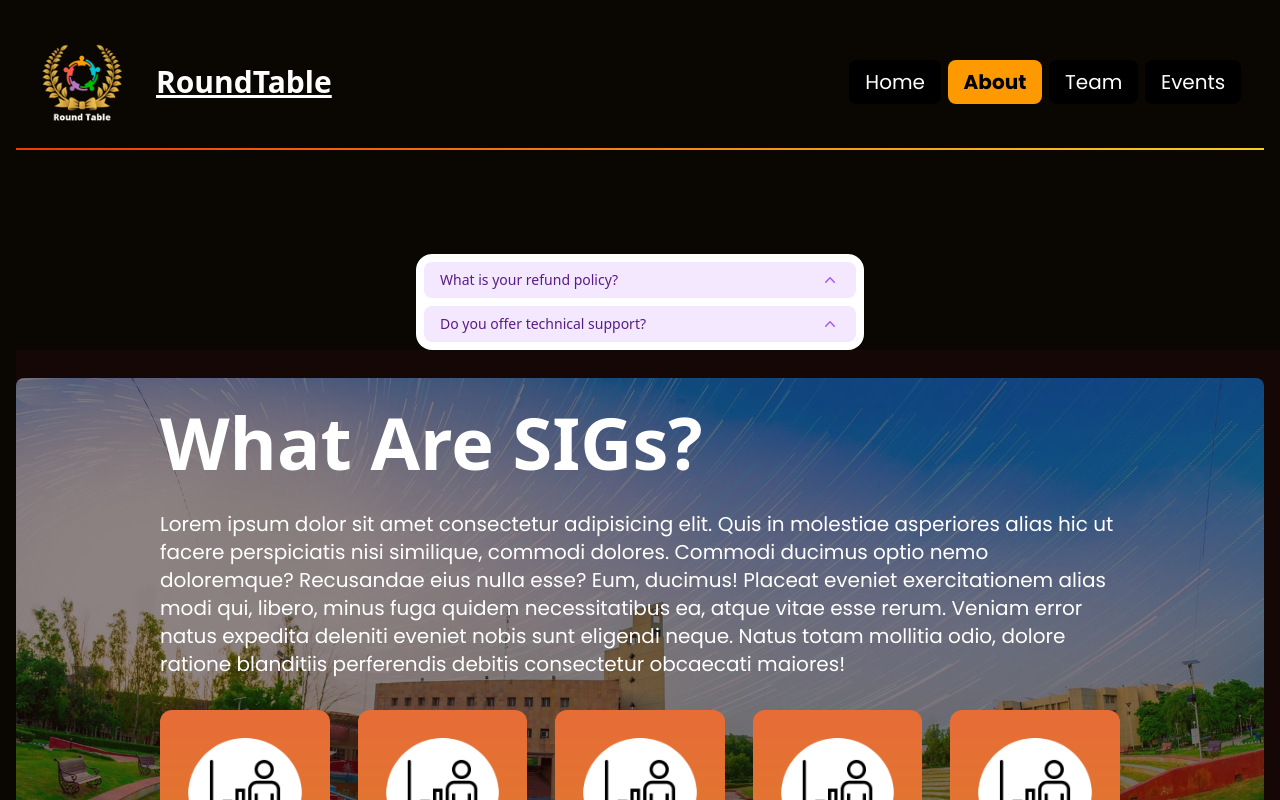
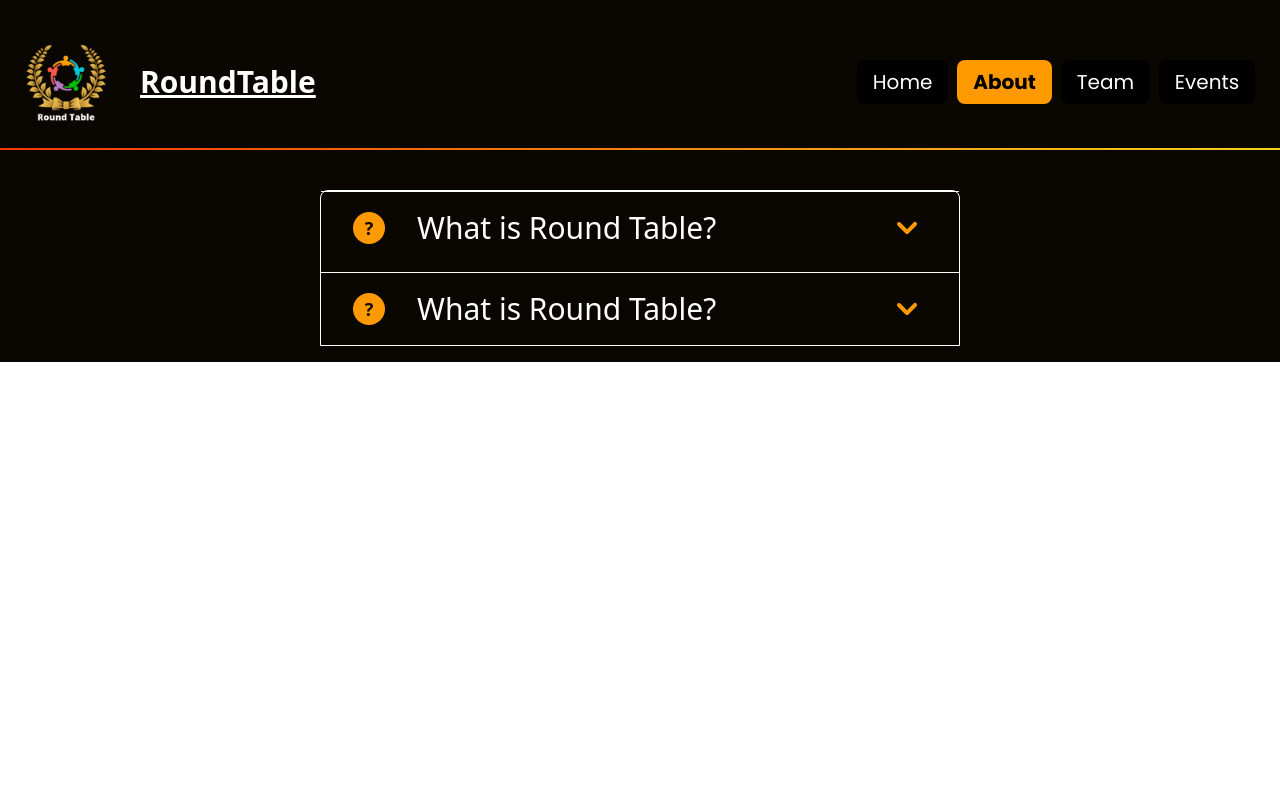
Before and after one commit to RoundTableDTU/Official-Website, a Next.js app: page /about in a window 1280 px wide. Shown: the top 800 px of the page. Built offline with nearby package versions, Linux system fonts and the light colour scheme.

Commit message:
about page accordian done

```diff
--- /dev/null
+++ b/components/FaqAccordian/AccordianItem.tsx
@@ -0,0 +1,53 @@
+import React, { useState } from "react";
+
+type Props = {
+  item: {
+    title: string;
+    content: string;
+  };
+};
+
+const AccordianItem = (props: Props) => {
+  const [toggleAccordian, seTtoggleAccordian] = useState(false);
+  return (
+    <div
+      className={`rounded-lg w-full cursor-pointer flex flex-col gap-1`}
+      onClick={() => seTtoggleAccordian(!toggleAccordian)}
+    >
+      <div className="flex justify-between gap-8 w-full items-center py-4 border-t-[1px] border-white px-8">
+        <div className="flex gap-8 items-center">
+          <button className="rounded-full w-8 aspect-square bg-primary-orange text-primary-black text-lg font-bold">
+            ?
+          </button>
+          <h1 className="text-3xl">{props.item.title}</h1>
+        </div>
+        <div>
+          <svg
+            data-accordion-icon
+            fill="currentColor"
+            viewBox="0 0 20 20"
+            xmlns="http://www.w3.org/2000/svg"
+            className={`${
+              toggleAccordian ? `rotate-180` : ``
+            } aspect-square w-10 text-primary-orange`}
+          >
+            <path
+              fill-rule="evenodd"
+              d="M5.293 7.293a1 1 0 011.414 0L10 10.586l3.293-3.293a1 1 0 111.414 1.414l-4 4a1 1 0 01-1.414 0l-4-4a1 1 0 010-1.414z"
+              clip-rule="evenodd"
+            ></path>
+          </svg>
+        </div>
+      </div>
+      <div
+        className={`${
+          toggleAccordian ? `block` : `hidden`
+        } border-[1px] border-primary-orange rounded-sm p-6 transition-all`}
+      >
+        <p className="text-lg">{props.item.content}</p>
+      </div>
+    </div>
+  );
+};
+
+export default AccordianItem;
--- /dev/null
+++ b/components/FaqAccordian/index.tsx
@@ -0,0 +1,17 @@
+import React from "react";
+import AccordianItem from "./AccordianItem";
+import { accordianText } from "../../utility/roundtableText";
+
+type Props = {
+  className?: string;
+};
+
+const renderAccordianItems = accordianText.map((item, index) => {
+  return <AccordianItem key={index} item={item} />;
+});
+
+const FaqAccordian = (props: Props) => {
+  return <div className={`${props.className}`}>{renderAccordianItems}</div>;
+};
+
+export default FaqAccordian;
--- a/components/Layout/index.tsx
+++ b/components/Layout/index.tsx
@@ -8,7 +8,7 @@ type Props = {
 
 const Layout = (props: Props) => {
   return (
-    <div className="w-full flex flex-col items-center justify-evenely bg-primary-black text-white p-4 gap-10">
+    <div className="w-full flex flex-col items-center bg-primary-black text-white py-4 gap-10">
       <Navbar />
       <div className="w-full h-full">{props.children}</div>
     </div>
--- a/package.json
+++ b/package.json
@@ -6,9 +6,6 @@
     "start": "next start"
   },
   "dependencies": {
-    "@headlessui/react": "^1.7.4",
-    "@heroicons/react": "^2.0.13",
-    "heroicons": "^2.0.13",
     "next": "latest",
     "react": "18.2.0",
     "react-dom": "18.2.0",
--- a/pages/about.tsx
+++ b/pages/about.tsx
@@ -3,63 +3,45 @@ import SigCard from "../components/SigCard";
 
 import Layout from "../components/Layout";
 import Faq from "../components/Faq";
+import FaqAccordian from "../components/FaqAccordian";
 
 type Props = {};
 
 const About = (props: Props) => {
-
   return (
     <Layout>
-
-
-    <Faq/>
-
-
-
+      <FaqAccordian className=" w-1/2 m-auto rounded-t-lg flex flex-col gap-2 transition-all box-border border-[1px] border-white" />
       {/* overflow hatana hai, horizontal scrollbar hatana hai */}
       {/* img extend hori usse fix krna hai */}
-      <div className="absolute mr-4 px-36  pt-14  z-10 ">
-      <h1 className="text-7xl font-bold">What Are SIGs?</h1>
-        <p className="text-xl my-8 font-poppins">Lorem ipsum dolor sit amet consectetur adipisicing elit. Quis in molestiae asperiores alias hic ut facere perspiciatis nisi similique, commodi dolores. Commodi ducimus optio nemo doloremque? Recusandae eius nulla esse? Eum, ducimus! Placeat eveniet exercitationem alias modi qui, libero, minus fuga quidem necessitatibus ea, atque vitae esse rerum. Veniam error natus expedita deleniti eveniet nobis sunt eligendi neque. Natus totam mollitia odio, dolore ratione blanditiis perferendis debitis consectetur obcaecati maiores!</p>
+      {/* <div className="absolute mr-4 px-36  pt-14  z-10 ">
+        <h1 className="text-7xl font-bold">What Are SIGs?</h1>
+        <p className="text-xl my-8 font-poppins">
+          Lorem ipsum dolor sit amet consectetur adipisicing elit. Quis in
+          molestiae asperiores alias hic ut facere perspiciatis nisi similique,
+          commodi dolores. Commodi ducimus optio nemo doloremque? Recusandae
+          eius nulla esse? Eum, ducimus! Placeat eveniet exercitationem alias
+          modi qui, libero, minus fuga quidem necessitatibus ea, atque vitae
+          esse rerum. Veniam error natus expedita deleniti eveniet nobis sunt
+          eligendi neque. Natus totam mollitia odio, dolore ratione blanditiis
+          perferendis debitis consectetur obcaecati maiores!
+        </p>
 
         <div className="grid grid-cols-5 gap-x-7 ">
-        <SigCard sigName = "Development"/>
-        <SigCard sigName = "DSA/CP"/>
-        <SigCard sigName = "AI/ML"/>
-        <SigCard sigName = "Finance"/>
-        <SigCard sigName = "Data Analysis"/>
+          <SigCard sigName="Development" />
+          <SigCard sigName="DSA/CP" />
+          <SigCard sigName="AI/ML" />
+          <SigCard sigName="Finance" />
+          <SigCard sigName="Data Analysis" />
         </div>
       </div>
       <div className="h-full w-full absolute z-[2] bg-[#1f0909]/[0.5]"></div>
       <img
-        src='/assets/images/sig-bg.jpg'
+        src="/assets/images/sig-bg.jpg"
         alt="SIG Background Image"
         className=" object-cover     mt-7 rounded-lg"
-      />
-
-
-
-
+      /> */}
     </Layout>
   );
 };
 
 export default About;
-
-// className="grid grid-cols-1 md:grid-cols-2 lg:grid-cols-3 gap-4"
-
-// {Object.keys(councilMembers).map((counilMember, index) => {
-//   return (
-//     <button
-//       className={`border-2 ${
-//         councilMembersToggle === "seniorCouncil"
-//           ? `shadow-neon-orange`
-//           : `border-primary-orange`
-//       }  rounded-md px-6 py-4 text-xl`}
-//       key={index}
-//       onClick={() => setCouncilMembesrToggle(counilMember)}
-//     >
-//       {counilMember}
-//     </button>
-//   );
-// })}
--- a/pages/index.tsx
+++ b/pages/index.tsx
@@ -4,7 +4,6 @@ import Image from "next/image";
 import Layout from "../components/Layout";
 import Footer from "../components/Footer";
 import Carousel from "../components/Carousel";
-import CarouselNew from "../components/CarouselNew";
 import { homePageAboutText } from "../utility/roundtableText";
 import AboutCards from "../components/AboutCards";
 import EventCard from "../components/EventCard";
@@ -73,7 +72,7 @@ const renderRecentEvents = recentEvents.map((event, index) => {
 
 const Home: NextPage = () => {
   return (
-    <>
+    <div className="w-full">
       <Layout>
         <div className="w-full h-screen flex flex-col gap-10 justify-center items-center">
           <Carousel />
@@ -83,7 +82,9 @@ const Home: NextPage = () => {
             <h1 className="text-7xl font-bold text-center text-white rounded-md px-10 py-4">
               About Roundtable
             </h1>
-            <p className="text-2xl px-24 font-poppins relative">{homePageAboutText}</p>
+            <p className="text-2xl px-24 font-poppins relative">
+              {homePageAboutText}
+            </p>
           </div>
           <div className="grid grid-cols-1 md:grid-cols-2 xl:grid-cols-3 gap-16 md:gap-x-4 md:gap-y-12 lg:gap-8 px-3 m-auto py-10 ">
             {renderAboutCards}
@@ -101,7 +102,7 @@ const Home: NextPage = () => {
         </div>
       </Layout>
       <Footer />
-    </>
+    </div>
   );
 };
 
--- a/styles/globals.css
+++ b/styles/globals.css
@@ -94,8 +94,8 @@
 
 ::-webkit-scrollbar-track
 {
-	-webkit-box-shadow: inset 0 0 6px rgba(255, 153, 0, 0.3);
-	box-shadow: inset 0 0 6px rgba(0,0,0,0.3);
+	/* -webkit-box-shadow: inset 0 0 6px rgba(255, 153, 0, 0.3);
+	box-shadow: inset 0 0 6px rgba(0,0,0,0.3); */
 	border-radius: 10px;
 	background-color: #242321;
 }
@@ -109,14 +109,9 @@
 ::-webkit-scrollbar-thumb
 {
 	border-radius: 10px;
-	-webkit-box-shadow: inset 0 0 6px rgba(0,0,0,.3);
-	box-shadow: inset 0 0 6px rgba(0,0,0,.3);
-    background-image: -webkit-gradient(linear,
-									   left bottom,
-									   left top,
-									   color-stop(0.44, rgba(124, 45, 18, 0.3)),
-									   color-stop(0.72, rgba(124, 45, 18, 0.6)),
-									   color-stop(0.86, rgba(124, 45, 18, 0.8)));
+	/* -webkit-box-shadow: inset 0 0 6px rgba(0,0,0,.3);
+	box-shadow: inset 0 0 6px rgba(0,0,0,.3); */
+    background-image: linear-gradient(to bottom, rgba(124, 45, 18, 0.3), rgba(124, 45, 18, 0.6), rgba(124, 45, 18, 0.8));
 }
 
 @layer base{
--- a/utility/roundtableText.ts
+++ b/utility/roundtableText.ts
@@ -26,3 +26,15 @@ export const slides = [
       text: `We organize Technical and Non-Technical workshops for members and students These include resume building, case study analysis, technical workshops such as competitive programming, web development & machine learning.`,
     },
   ];
+
+  export const accordianText = [
+    {
+      title: `What is Round Table?`,
+      content: `Round Table, Delhi Technological University was formed in 2014 with the aim of knitting together the technical and non-technical aspects of a job. Society strives to inculcate the essential skills required for technical and non-technical job profiles. We aim to bridge the gap between the numerous aspects of a job and make students market-ready. Our vision is achieved by engaging students in various workshops, highlighting the nuances of CV building, financing and so on. Our team is always open to working with enthusiastic and talented young people who are diligent in their endeavors.`,
+    },
+    {
+      title: `What is Round Table?`,
+      content: `Round Table, Delhi Technological University was formed in 2014 with the aim of knitting together the technical and non-technical aspects of a job. Society strives to inculcate the essential skills required for technical and non-technical job profiles. We aim to bridge the gap between the numerous aspects of a job and make students market-ready. Our vision is achieved by engaging students in various workshops, highlighting the nuances of CV building, financing and so on. Our team is always open to working with enthusiastic and talented young people who are diligent in their endeavors.`,
+    },
+
+  ]
```
Also changed, not shown: public/assets/logos/dropdown_icon.svg (added), 1 other file (tests, documents, lock files or other folders).
